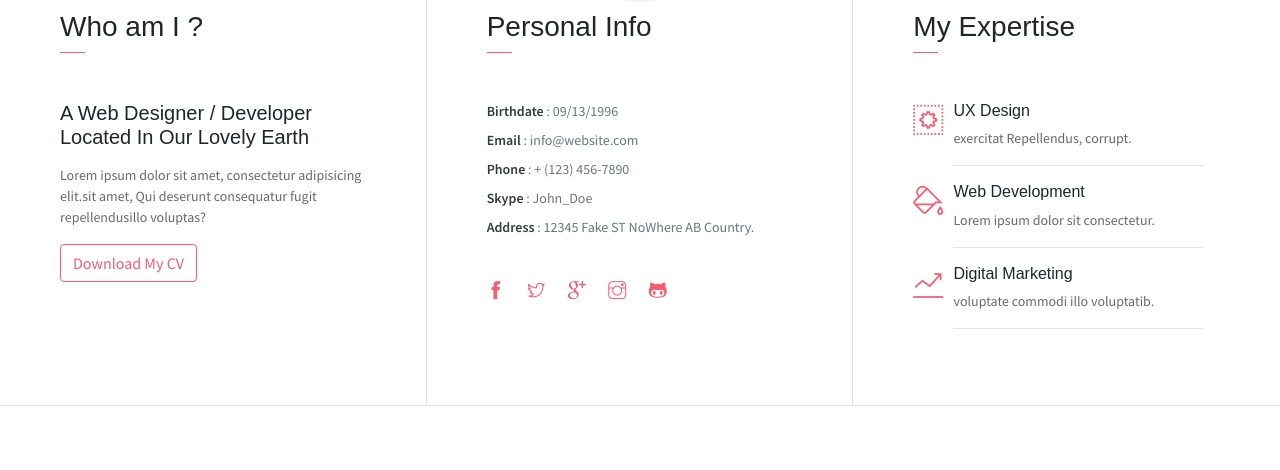
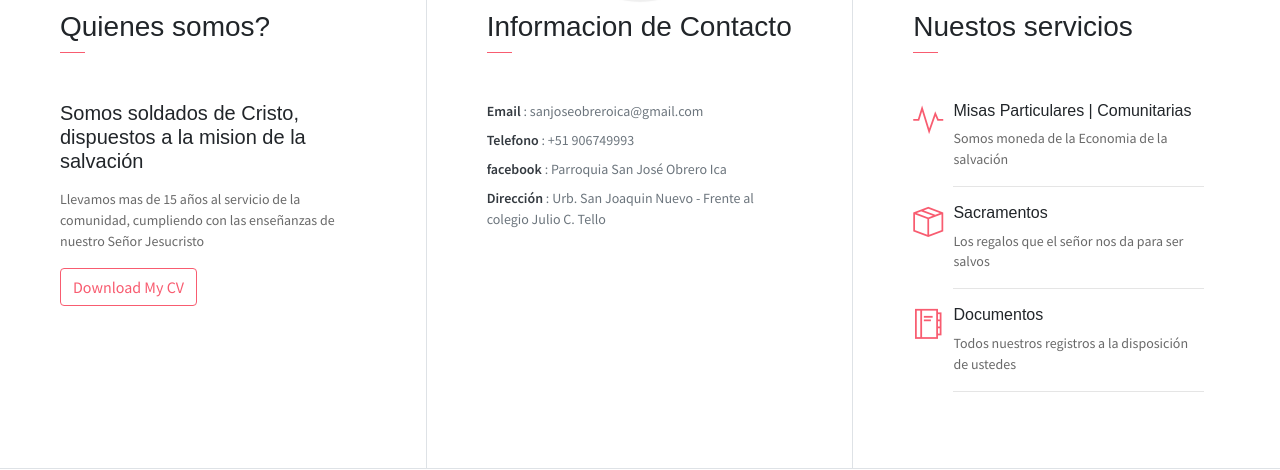
Before and after one commit to Franco494/Web-SJO, a website: page public_html/index.html in a window 1280 px wide. Shown: the part 767-1237 px from the top of the page. Drawn offline with Linux system fonts and the light colour scheme; some packages are replaced by stand-ins of ours; some icons are missing.

Commit message:
arreglo de iconocs y avatar

```diff
--- a/public_html/index.html
+++ b/public_html/index.html
@@ -71,54 +71,48 @@
     <div class="container-fluid">
         <div id="about" class="row about-section">
             <div class="col-lg-4 about-card">
-                <h3 class="font-weight-light">Who am I ?</h3>
+                <h3 class="font-weight-light">Quienes somos?</h3>
                 <span class="line mb-5"></span>
-                <h5 class="mb-3">A Web Designer / Developer Located In Our Lovely Earth</h5>
-                <p class="mt-20">Lorem ipsum dolor sit amet, consectetur adipisicing elit.sit amet, Qui deserunt consequatur fugit repellendusillo voluptas?</p>
+                <h5 class="mb-3">Somos soldados de Cristo, dispuestos a la mision de la salvación</h5>
+                <p class="mt-20">Llevamos mas de 15 años al servicio de la comunidad, cumpliendo con las enseñanzas de nuestro Señor Jesucristo</p>
                 <button class="btn btn-outline-danger"><i class="icon-down-circled2 "></i>Download My CV</button>
             </div>
             <div class="col-lg-4 about-card">
-                <h3 class="font-weight-light">Personal Info</h3>
+                <h3 class="font-weight-light">Informacion de Contacto</h3>
                 <span class="line mb-5"></span>
                 <ul class="mt40 info list-unstyled">
-                    <li><span>Birthdate</span> : 09/13/1996</li>
-                    <li><span>Email</span> : info@website.com</li>
-                    <li><span>Phone</span> : + (123) 456-7890</li>
-                    <li><span>Skype</span> : John_Doe </li>
-                    <li><span>Address</span> :  12345 Fake ST NoWhere AB Country.</li>
+
+                    <li><span>Email</span> : sanjoseobreroica@gmail.com</li>
+                    <li><span>Telefono</span> : +51 906749993</li>
+                    <li><span>facebook</span> : Parroquia San José Obrero Ica </li>
+                    <li><span>Dirección</span> :  Urb. San Joaquin Nuevo - Frente al colegio Julio C. Tello</li>
                 </ul>
-                <ul class="social-icons pt-3">
-                    <li class="social-item"><a class="social-link" href="#"><i class="ti-facebook" aria-hidden="true"></i></a></li>
-                    <li class="social-item"><a class="social-link" href="#"><i class="ti-twitter" aria-hidden="true"></i></a></li>
-                    <li class="social-item"><a class="social-link" href="#"><i class="ti-google" aria-hidden="true"></i></a></li>
-                    <li class="social-item"><a class="social-link" href="#"><i class="ti-instagram" aria-hidden="true"></i></a></li>
-                    <li class="social-item"><a class="social-link" href="#"><i class="ti-github" aria-hidden="true"></i></a></li>
-                </ul>
+
             </div>
             <div class="col-lg-4 about-card">
-                <h3 class="font-weight-light">My Expertise</h3>
+                <h3 class="font-weight-light">Nuestos servicios</h3>
                 <span class="line mb-5"></span>
                 <div class="row">
-                    <div class="col-1 text-danger pt-1"><i class="ti-widget icon-lg"></i></div>
+                    <div class="col-1 text-danger pt-1"><i class="ti-pulse icon-lg"></i></div>
                     <div class="col-10 ml-auto mr-3">
-                        <h6>UX Design</h6>
-                        <p class="subtitle"> exercitat Repellendus,  corrupt.</p>
+                        <h6>Misas Particulares | Comunitarias</h6>
+                        <p class="subtitle"> Somos moneda de la Economia de la salvación</p>
                         <hr>
                     </div>
                 </div>
                 <div class="row">
-                    <div class="col-1 text-danger pt-1"><i class="ti-paint-bucket icon-lg"></i></div>
+                    <div class="col-1 text-danger pt-1"><i class="ti-package icon-lg"></i></div>
                     <div class="col-10 ml-auto mr-3">
-                        <h6>Web Development</h6>
-                        <p class="subtitle">Lorem ipsum dolor sit consectetur.</p>
+                        <h6>Sacramentos</h6>
+                        <p class="subtitle">Los regalos que el señor nos da para ser salvos</p>
                         <hr>
                     </div>
                 </div>
                 <div class="row">
-                    <div class="col-1 text-danger pt-1"><i class="ti-stats-up icon-lg"></i></div>
+                    <div class="col-1 text-danger pt-1"><i class="ti-agenda icon-lg"></i></div>
                     <div class="col-10 ml-auto mr-3">
-                        <h6>Digital Marketing</h6>
-                        <p class="subtitle">voluptate commodi illo voluptatib.</p>
+                        <h6>Documentos</h6>
+                        <p class="subtitle">Todos nuestros registros a la disposición de ustedes</p>
                         <hr>
                     </div>
                 </div>
```
Also changed, not shown: public_html/assets/imgs/avatar.jpg.
